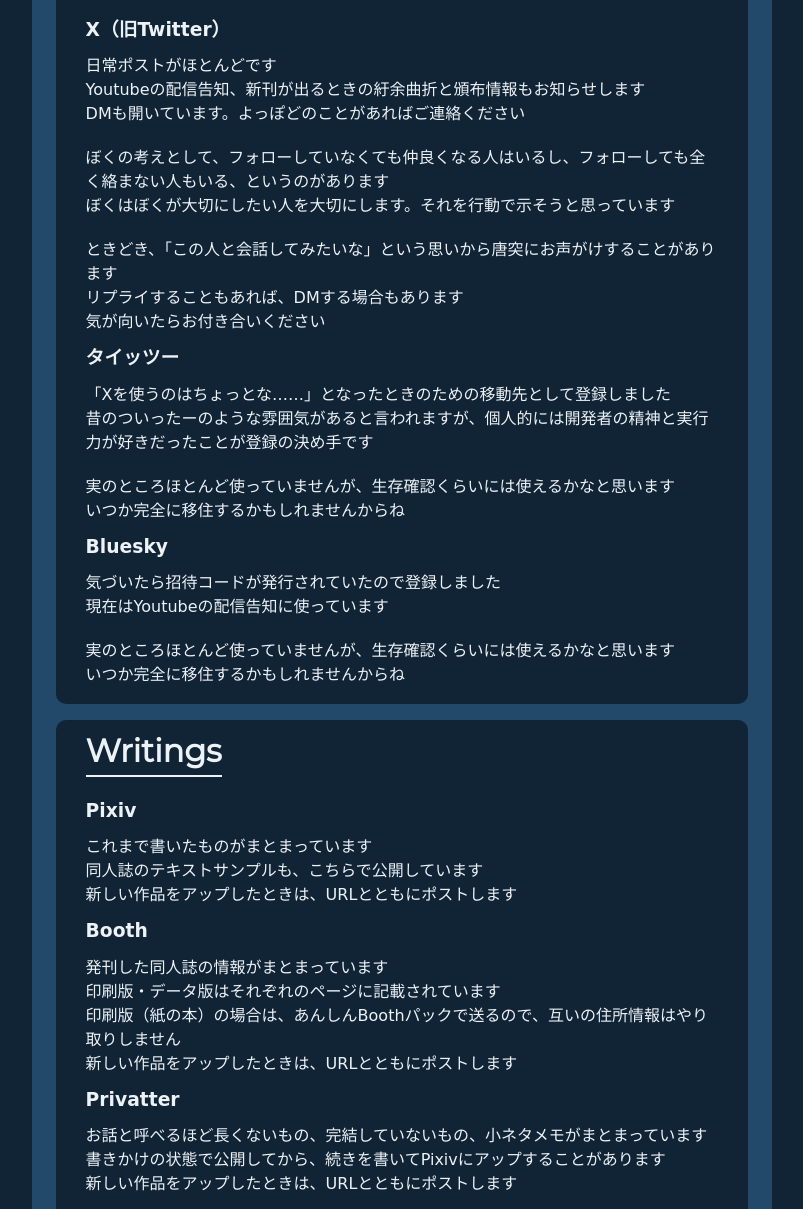
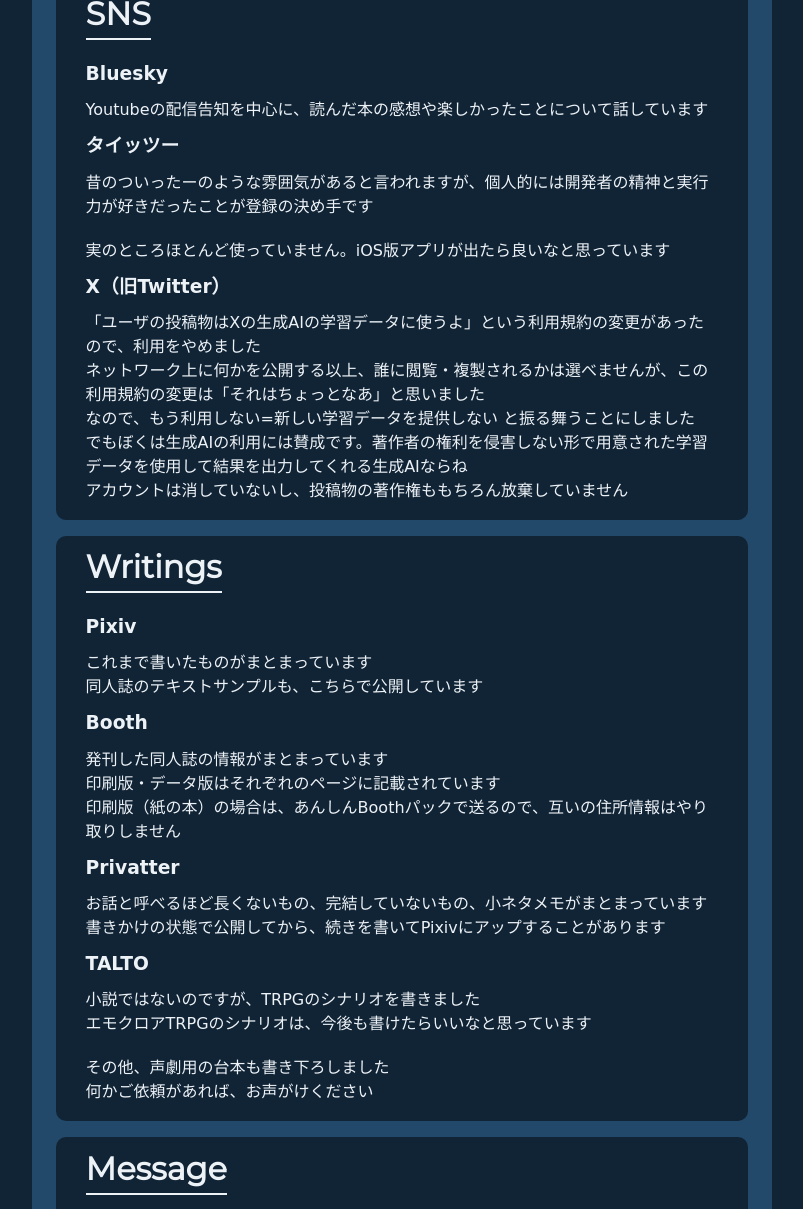
Before and after one commit to touki-1513/portfolio, a plain HTML site: page index.html in a window 1280 px wide. Shown: the part 1006-2215 px from the top of the page, without its empty margins (238-1041 px from the left). Drawn offline with Linux system fonts and the light colour scheme; a web font is replaced by a local one.

Commit message:
Update X利用終了関連とセッション記録追加

```diff
--- a/index.html
+++ b/index.html
@@ -100,9 +100,13 @@
 						書きたいものを楽しく書いて生きます
 					</p>
 					<p>
-						最近はCrossickのお二人を応援しています<br>
 						夢は健屋花那さんの出るセッションのGMをすることです<br>
-						同人誌も作っています。詳細はPixivかBoothからご確認ください
+						また、HIMEHINAの活躍を応援しています。JOJIRIAにもいます<br>
+						昨日より今日、今日より明日をよく生きることを信条にしています<br>
+						同人誌やTRPGシナリオも作っています。詳細は <a href="#writings">Writings</a> からご確認ください
+					</p>
+					<p>
+					橙葵の全ての著作物は、生成AIの学習データとして使用することを認めていません
 					</p>
 				</div>
 			</section>
@@ -117,7 +121,6 @@
 						それと、人の形があった方が何かと便利かなと思っています。配信も様になりますし
 					</p>
 					<p>
-						著作権の観点から、キービジュアル画像の転載はしないでください<br>
 						イラストを描いてくださるのはうれしいです。先日初めて描いていただいて感動しました
 					</p>
 					<blockquote class="twitter-tweet">
@@ -135,38 +138,24 @@
 			<section id="sns" class="card">
 				<h2>SNS</h2>
 				<div class="text">
-					<h3><a href="https://x.com/touki_1513">X（旧Twitter）</a></h3>
+					<h3><a href="https://bsky.app/profile/toukikazamidori.bsky.social">Bluesky</a></h3>
 					<p>
-						日常ポストがほとんどです<br>
-						Youtubeの配信告知、新刊が出るときの紆余曲折と頒布情報もお知らせします<br>
-						DMも開いています。よっぽどのことがあればご連絡ください
-					</p>
-					<p>
-						ぼくの考えとして、フォローしていなくても仲良くなる人はいるし、フォローしても全く絡まない人もいる、というのがあります<br>
-						ぼくはぼくが大切にしたい人を大切にします。それを行動で示そうと思っています
-					</p>
-					<p>
-						ときどき、「この人と会話してみたいな」という思いから唐突にお声がけすることがあります<br>
-						リプライすることもあれば、DMする場合もあります<br>
-						気が向いたらお付き合いください
+						Youtubeの配信告知を中心に、読んだ本の感想や楽しかったことについて話しています
 					</p>
 					<h3><a href="https://taittsuu.com/users/touki_1513/">タイッツー</a></h3>
 					<p>
-						「Xを使うのはちょっとな……」となったときのための移動先として登録しました<br>
 						昔のついったーのような雰囲気があると言われますが、個人的には開発者の精神と実行力が好きだったことが登録の決め手です
 					</p>
 					<p>
-						実のところほとんど使っていませんが、生存確認くらいには使えるかなと思います<br>
-						いつか完全に移住するかもしれませんからね
+						実のところほとんど使っていません。iOS版アプリが出たら良いなと思っています
 					</p>
-					<h3><a href="https://bsky.app/profile/toukikazamidori.bsky.social">Bluesky</a></h3>
+					<h3><a href="https://x.com/touki_1513">X（旧Twitter）</a></h3>
 					<p>
-						気づいたら招待コードが発行されていたので登録しました<br>
-						現在はYoutubeの配信告知に使っています
-					</p>
-					<p>
-						実のところほとんど使っていませんが、生存確認くらいには使えるかなと思います<br>
-						いつか完全に移住するかもしれませんからね
+					「ユーザの投稿物はXの生成AIの学習データに使うよ」という利用規約の変更があったので、利用をやめました<br>
+					ネットワーク上に何かを公開する以上、誰に閲覧・複製されるかは選べませんが、この利用規約の変更は「それはちょっとなあ」と思いました<br>
+					なので、もう利用しない=新しい学習データを提供しない と振る舞うことにしました<br>
+					でもぼくは生成AIの利用には賛成です。著作者の権利を侵害しない形で用意された学習データを使用して結果を出力してくれる生成AIならね<br>
+					アカウントは消していないし、投稿物の著作権ももちろん放棄していません
 					</p>
 			</section>
 
@@ -177,31 +166,26 @@
 					<h3><a href="https://www.pixiv.net/users/2707931">Pixiv</a></h3>
 					<p>
 						これまで書いたものがまとまっています<br>
-						同人誌のテキストサンプルも、こちらで公開しています<br>
-						新しい作品をアップしたときは、URLとともにポストします
+						同人誌のテキストサンプルも、こちらで公開しています
 					</p>
 					<h3><a href="https://touki-1513.booth.pm/">Booth</a></h3>
 					<p>
 						発刊した同人誌の情報がまとまっています<br>
 						印刷版・データ版はそれぞれのページに記載されています<br>
-						印刷版（紙の本）の場合は、あんしんBoothパックで送るので、互いの住所情報はやり取りしません<br>
-						新しい作品をアップしたときは、URLとともにポストします
+						印刷版（紙の本）の場合は、あんしんBoothパックで送るので、互いの住所情報はやり取りしません
 					</p>
 					<h3><a href="https://privatter.net/u/touki_1513">Privatter</a></h3>
 					<p>
 						お話と呼べるほど長くないもの、完結していないもの、小ネタメモがまとまっています<br>
-						書きかけの状態で公開してから、続きを書いてPixivにアップすることがあります<br>
-						新しい作品をアップしたときは、URLとともにポストします
+						書きかけの状態で公開してから、続きを書いてPixivにアップすることがあります
 					</p>
 					<h3><a href="https://talto.cc/users/CElP0cdJCUMHbgnLYLg9AmxBsag2">TALTO</a></h3>
 					<p>
 						小説ではないのですが、TRPGのシナリオを書きました<br>
-						エモクロアTRPGのシナリオを、今後も書けたらいいなと思っています<br>
-						新しい作品をアップしたときは、URLとともにポストします
+						エモクロアTRPGのシナリオは、今後も書けたらいいなと思っています
 					</p>
 					<p>
 						その他、声劇用の台本も書き下ろしました<br>
-						Xから告知したり、Pixivで公開したりしています<br>
 						何かご依頼があれば、お声がけください
 					</p>
 			</section>
@@ -231,7 +215,7 @@
 					</p>
 					<p>
 						配信内容は、ゲーム実況とTRPG配信が主です<br>
-						たまに文字書き作業配信があります<br>
+						最近は、英語字幕・英語音声でゲーム実況することが多いです<br>
 						雑談は稀ですが、たまに思いだしたようにやります
 					</p>
 					<h3><a href="https://twitcasting.tv/touki_1513/">Twicas</a></h3>
@@ -265,7 +249,6 @@
 						ただし、「午前中」を指定すると悉く叩き起こされるので、できれば避けてもらえると嬉しいです。「14-16時」が無難です
 					</p>
 					<p>
-						いただいたものはポストまたは配信で紹介することがあります<br>
 						基本的にお名前はぼくの心の中に留めていますが、出して大丈夫ならコメントにその旨記載してください<br>
 						なければ何処の方角に感謝の念を送ります
 					</p>
@@ -466,7 +449,7 @@
 						</li>
 						<li>
 							<a href="https://booth.pm/ja/items/3488796">大悪党 地獄ケ原斬人</a>
-							/ 服部 棗(生還) /
+							/ 服部 棗(生還)
 							<a href="https://youtu.be/1vIzcxXG2wU">リプレイ</a>
 						</li>
 						<li>
@@ -488,6 +471,11 @@
 						<li>
 							<a href="https://booth.pm/ja/items/5401846">お墓詣り</a>
 							/ 服部 棗(生還)
+						</li>
+						<li>
+							<a href="https://booth.pm/ja/items/3058046">アトロポスの軛</a>
+							/ 汐海 はやて(生還)
+							<a href="https://www.youtube.com/live/mX5AB0TG5Fc?si=57enVhoK988aeVyH">リプレイ</a>
 						</li>
 					</ul>
 					<h3><a href="https://booth.pm/ja/items/3685171">終末紀行ＲＰＧ World's End Journey</a></h3>
@@ -579,6 +567,9 @@
 						<li>
 							<a href="https://da-ya.booth.pm/items/5246293">COIN</a>
 						</li>
+						<li>
+							<a href="https://talto.cc/projects/4oifOqLGH4gwuAEUevTB2">月下之獣</a>
+						</li>
 					</ul>
 					<h3>マーダーミステリー</h3>
 					<ul class="list-wrap">
```
